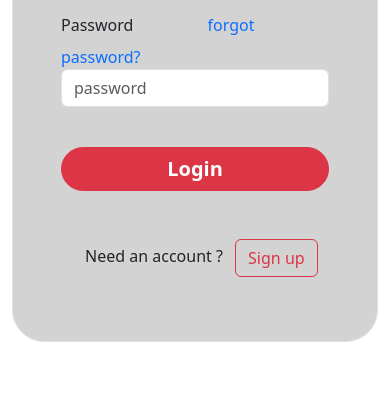
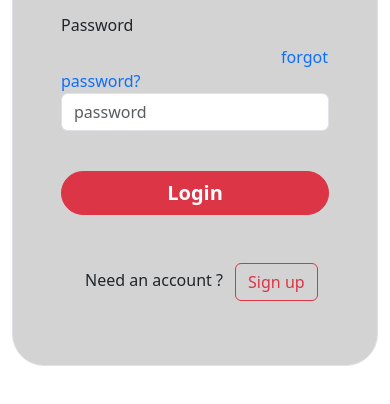
Before and after one commit to SALVIN77/ideal-enigma, a plain HTML site: page Login3.html in a window 390 px wide. Shown: the part 238-642 px from the top of the page. Drawn offline with nearby package versions, Linux system fonts and the light colour scheme.

Commit message:
Update Login3.css

```diff
--- a/Login3.css
+++ b/Login3.css
@@ -11,7 +11,7 @@
         width:100%;
     }
     .forgot{
-        margin-left:70px;
+        margin-left:220px;
     }
 
 }
```
